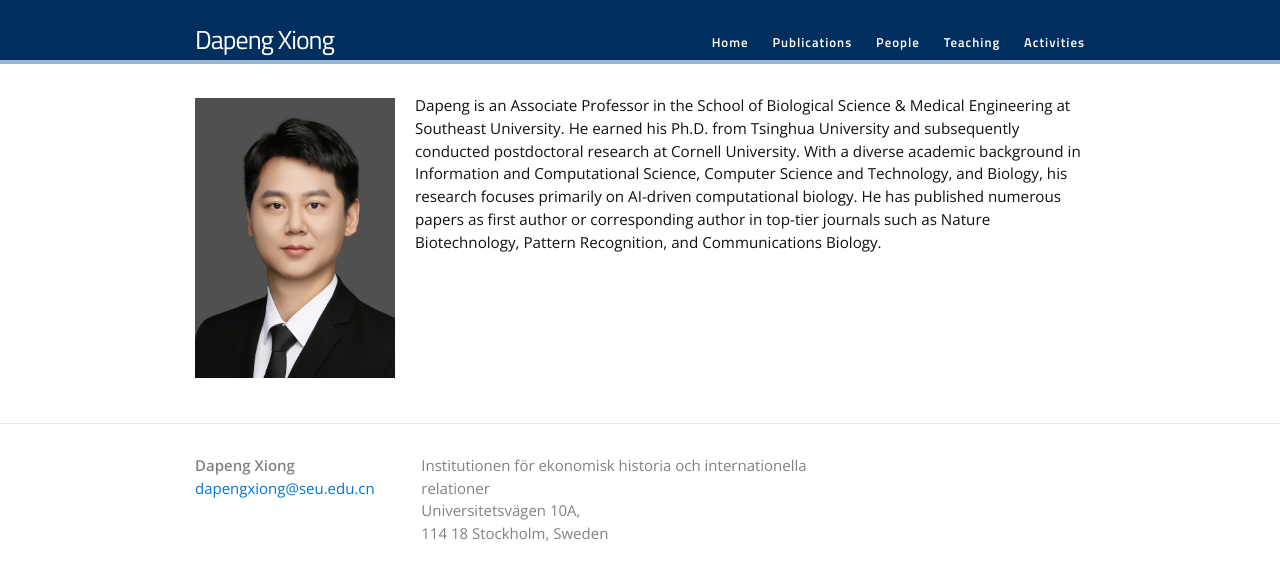
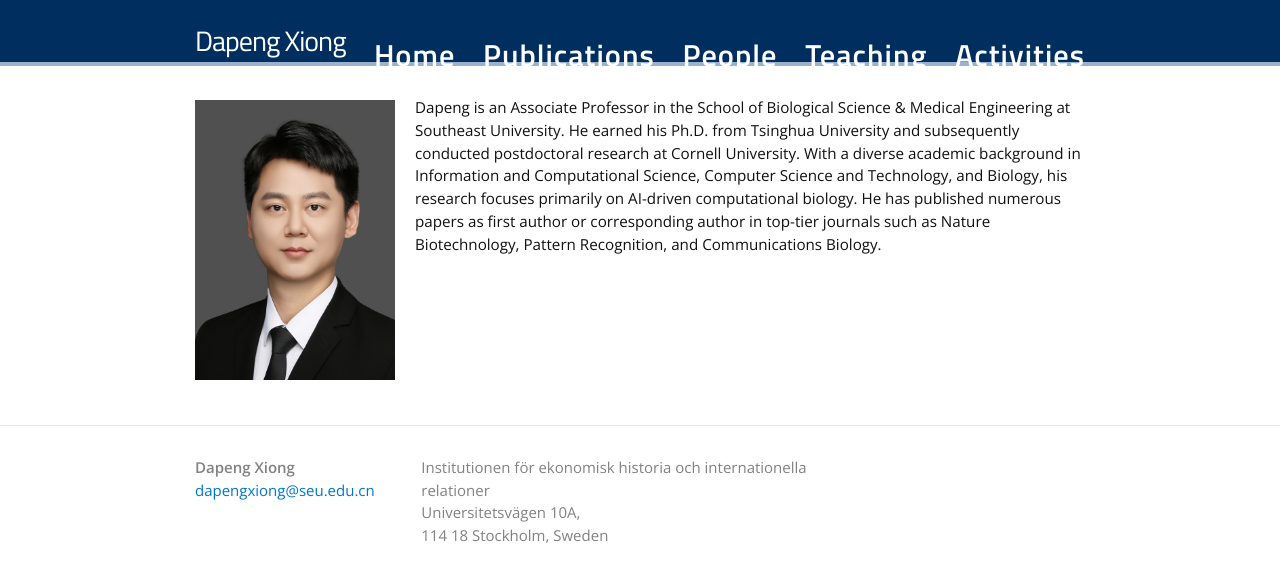
Before and after one commit to dapeng-xiong/dapeng-xiong.github.io, a Jekyll site: the page built from index.html, in a window 1280 px wide. Shown: the top 582 px of the page. Built offline with Jekyll 4.4.1, drawn with Linux system fonts in a browser that asks for light colours; nearby versions of some CDN libraries; some web fonts are replaced.

Commit message:
Update _header.scss

```diff
--- a/_sass/_header.scss
+++ b/_sass/_header.scss
@@ -33,7 +33,7 @@
 }
 
 .site-title {
-	font-size: 26px;
+	font-size: 28px;
 /*	margin-top: 15px;
     line-height: 40px; */
     letter-spacing: -1px;
@@ -71,7 +71,7 @@
 	text-align: right;
 	float: right;
 	padding-top: 9px;
-	font-size: 85%;
+	font-size: 200%;
 	letter-spacing: 1px;
 	line-height: 1em;
 	font-weight: 600;
```
